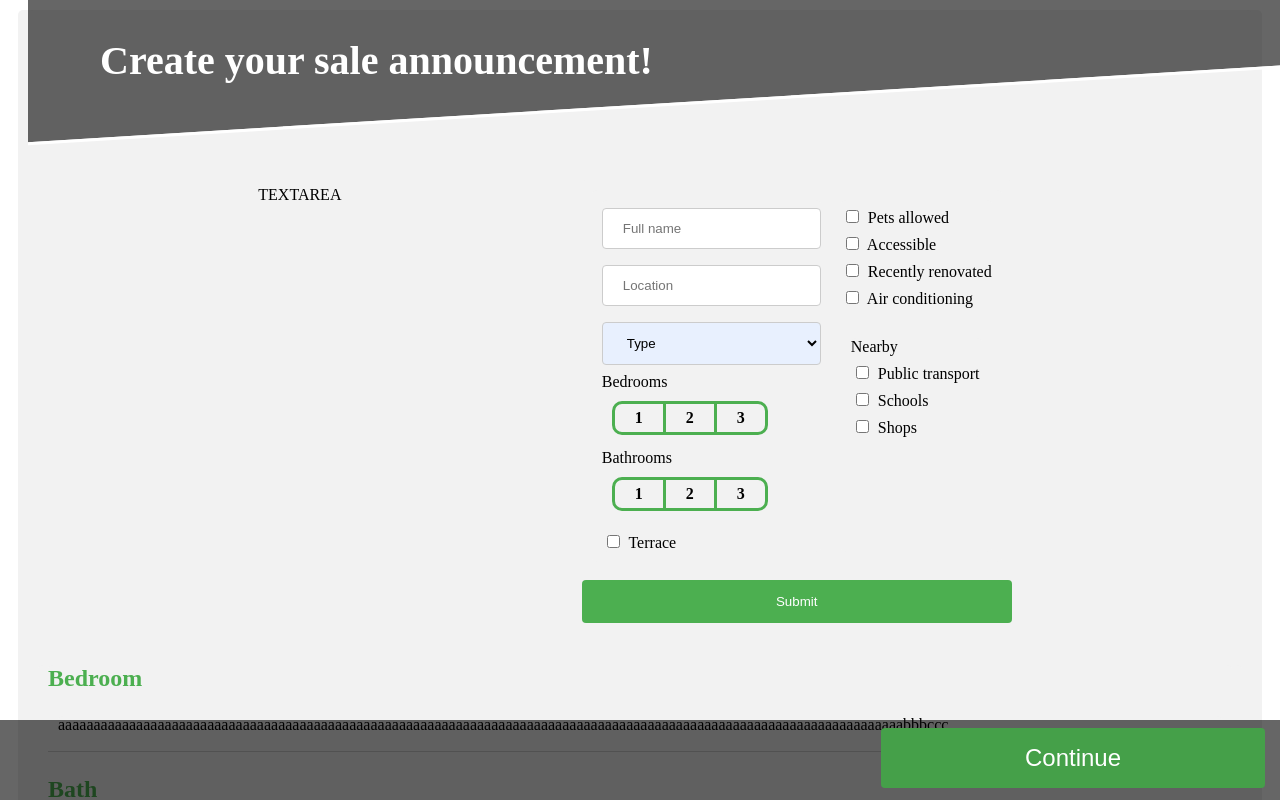
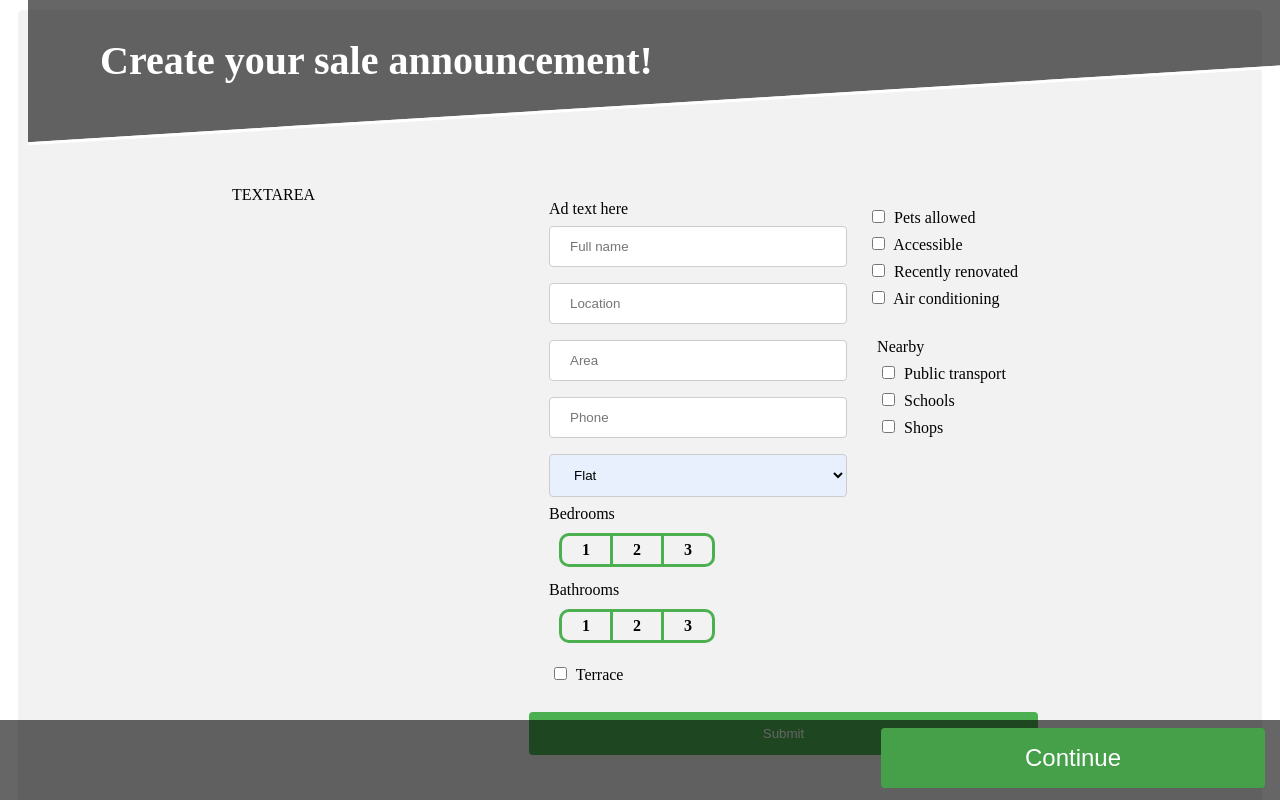
Before and after one commit to sopilnyak/property-portrait, a React (Create React App) app in the folder frontend/: page / in a window 1280 px wide. Shown: the top 800 px of the page. Built offline with nearby package versions, Linux system fonts and the light colour scheme.

Commit message:
Fix inputs

```diff
--- a/frontend/package.json
+++ b/frontend/package.json
@@ -5,7 +5,10 @@
   "dependencies": {
     "react": "^16.10.2",
     "react-dom": "^16.10.2",
+    "react-router": "^5.1.2",
+    "react-router-dom": "^5.1.2",
     "react-scripts": "0.9.5",
+    "reactstrap": "^8.0.1",
     "uikit-react": "^3.0.20"
   },
   "devDependencies": {},
--- a/frontend/src/components/TextForm/index.js
+++ b/frontend/src/components/TextForm/index.js
@@ -1,72 +1,153 @@
-import React, {Component} from 'react';
-import Button from './../Button';
+import React, { Component } from "react";
+import Button from "./../Button";
 
-import './styles.css';
+import "./styles.css";
 
 class TextForm extends Component {
   constructor(props) {
     super(props);
 
     this.state = {
-            adText: 'alalalalalalalalalalalal\n\n\naakakakka',
-            itemList: ['microwave, fridge, flowers, window'],
+      adText: "Ad text here"
     };
 
     this.formChange = this.formChange.bind(this);
   }
 
   formChange = event => {
-        this.setState({adText: event.target.value});
+    this.setState({ adText: event.target.value });
+  };
+
+  handleSubmit = event => {
+    event.preventDefault();
+    const form = new FormData(event.target);
+    let json_data = {};
+    form.forEach(function(value, key) {
+      json_data[key] = value;
+    });
+
+    let xhr = new XMLHttpRequest();
+    xhr.responseType = "json";
+    xhr.open("POST", "http://localhost:5000/api/description", true /*async*/);
+    xhr.setRequestHeader("Content-Type", "application/json; charset=utf-8");
+    let this_ = this;
+    xhr.onload = function() {
+      this_.setState({ adText: xhr.response.description });
+    };
+    xhr.send(JSON.stringify({ form: json_data, image_keys: [] }));
   };
 
   render() {
     return (
       <div>
-                <form>
+        <form onSubmit={this.handleSubmit}>
           <div className="infoForm">
             <div className="secondColumn">
-                    <input type="text" id="fname" placeholder="Full name" /> <br />
-
-                    <input type="text" id="location" placeholder="Location" /> <br />
-                    <select id="country" name="country" placeholder="Type"> <br />
-                        <option value="type">Type</option>
+              {this.state.adText}
+              <input
+                name="name"
+                type="text"
+                id="name"
+                placeholder="Full name"
+              />{" "}
+              <br />
+              <input
+                name="location"
+                type="text"
+                id="location"
+                placeholder="Location"
+              />{" "}
+              <br />
+              <input
+                name="size"
+                type="text"
+                id="size"
+                placeholder="Area"
+              />{" "}
+              <br />
+              <input
+                name="phone"
+                type="text"
+                id="phone"
+                placeholder="Phone"
+              />{" "}
+              <br />
+              <select id="type" name="type" placeholder="Type">
+                {" "}
+                <br />
+                <option value="flat">Flat</option>
                 <option value="house">House</option>
-                        <option value="flat">Flat</option>
                 <option value="duplex">Duplex</option>
                 <option value="penthouse">Penthouse</option>
-                    </select> <br />
-                    Bedrooms <br/>
+              </select>{" "}
+              <br />
+              Bedrooms <br />
               <div className="radio-group">
-                        <input type="radio" id="one-room" name="selectorRoom" />
+                <input type="radio" id="one-room" name="bedrooms" value="1" />
                 <label htmlFor="one-room">1</label>
-                        <input type="radio" id="two-room" name="selectorRoom" />
+                <input type="radio" id="two-room" name="bedrooms" value="2" />
                 <label htmlFor="two-room">2</label>
-                        <input type="radio" id="three-room" name="selectorRoom" />
+                <input type="radio" id="three-room" name="bedrooms" value="3" />
                 <label htmlFor="three-room">3</label>
-                    </div> <br />
+              </div>{" "}
+              <br />
               Bathrooms <br />
               <div className="radio-group">
-                        <input type="radio" id="one-bathroom" name="selectorBathroom" />
+                <input
+                  type="radio"
+                  id="one-bathroom"
+                  name="bathrooms"
+                  value="1"
+                />
                 <label htmlFor="one-bathroom">1</label>
-                        <input type="radio" id="two-bathroom" name="selectorBathroom" />
+                <input
+                  type="radio"
+                  id="two-bathroom"
+                  name="bathrooms"
+                  value="2"
+                />
                 <label htmlFor="two-bathroom">2</label>
-                        <input type="radio" id="three-bathroom" name="selectorBathroom" />
+                <input
+                  type="radio"
+                  id="three-bathroom"
+                  name="bathrooms"
+                  value="3"
+                />
                 <label htmlFor="three-bathroom">3</label>
-                    </div> <br />
-                    <input type="checkbox" name="terrace" className="single"/> Terrace <br />
+              </div>{" "}
+              <br />
+              <input type="checkbox" name="terrace" className="single" />{" "}
+              Terrace <br />
             </div>
 
             <div className="secondColumn">
-                        <input type="checkbox" name="pets" className="single"/> Pets allowed <br />
-                        <input type="checkbox" name="accessible" className="single"/> Accessible <br />
-
-                        <input type="checkbox" name="renovated" className="single"/> Recently renovated <br />
-                        <input type="checkbox" name="conditioning" className="single"/> Air conditioning <br />
-
-                        <div className="nearby">Nearby <br />
-                            <input type="checkbox" name="transport" className="single"/> Public transport <br />
-                            <input type="checkbox" name="schools" className="single"/> Schools <br />
-                            <input type="checkbox" name="shops" className="single"/> Shops <br />
+              <input type="checkbox" name="pets" className="single" /> Pets
+              allowed <br />
+              <input type="checkbox" name="disabled" className="single" />{" "}
+              Accessible <br />
+              <input type="checkbox" name="renovated" className="single" />{" "}
+              Recently renovated <br />
+              <input
+                type="checkbox"
+                name="air_conditioning"
+                className="single"
+              />{" "}
+              Air conditioning <br />
+              <div className="nearby">
+                Nearby <br />
+                <input
+                  type="checkbox"
+                  name="transport"
+                  className="single"
+                />{" "}
+                Public transport <br />
+                <input type="checkbox" name="schools" className="single" />{" "}
+                Schools <br />
+                <input
+                  type="checkbox"
+                  name="shops"
+                  className="single"
+                /> Shops <br />
               </div>
             </div>
           </div>
```
Lines whose indentation alone changed are shown as unchanged.
